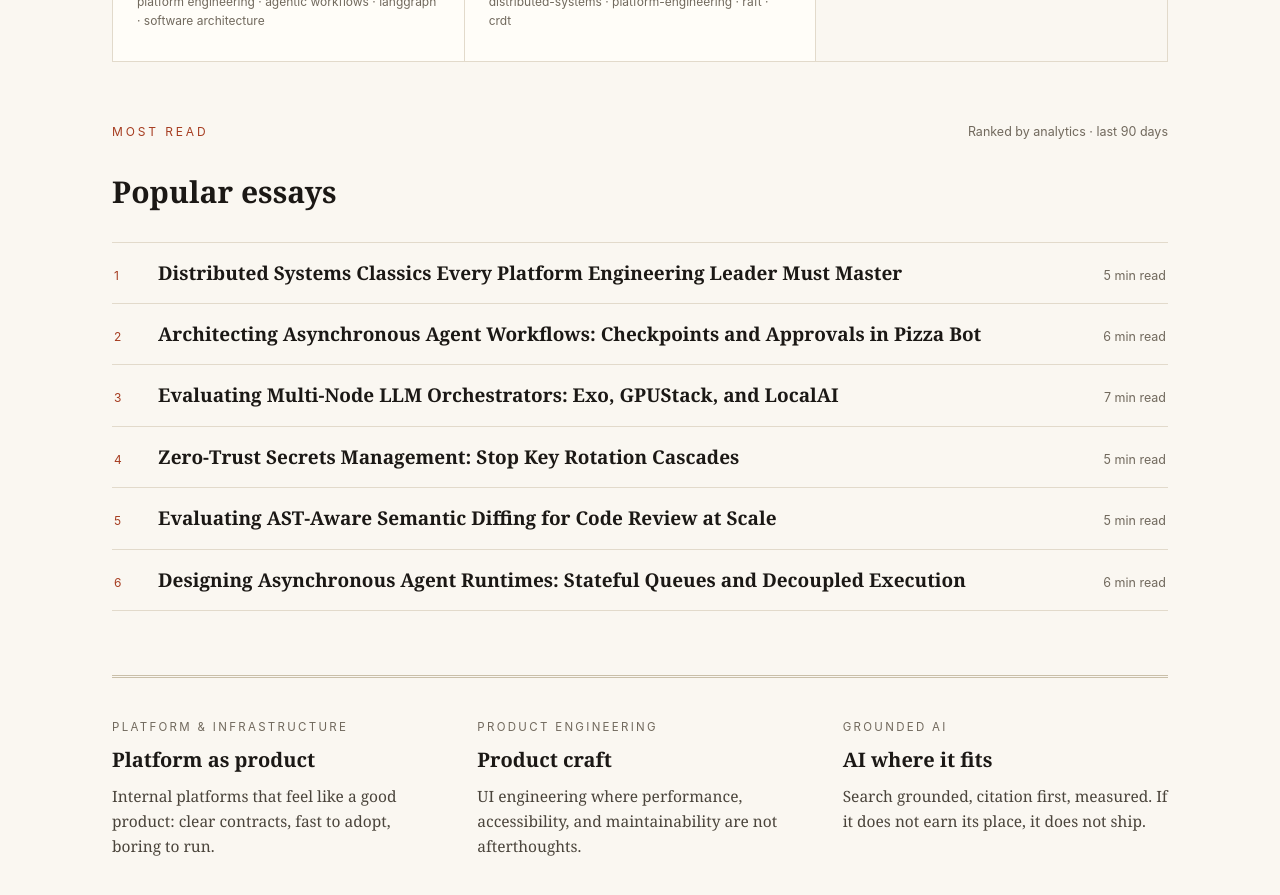
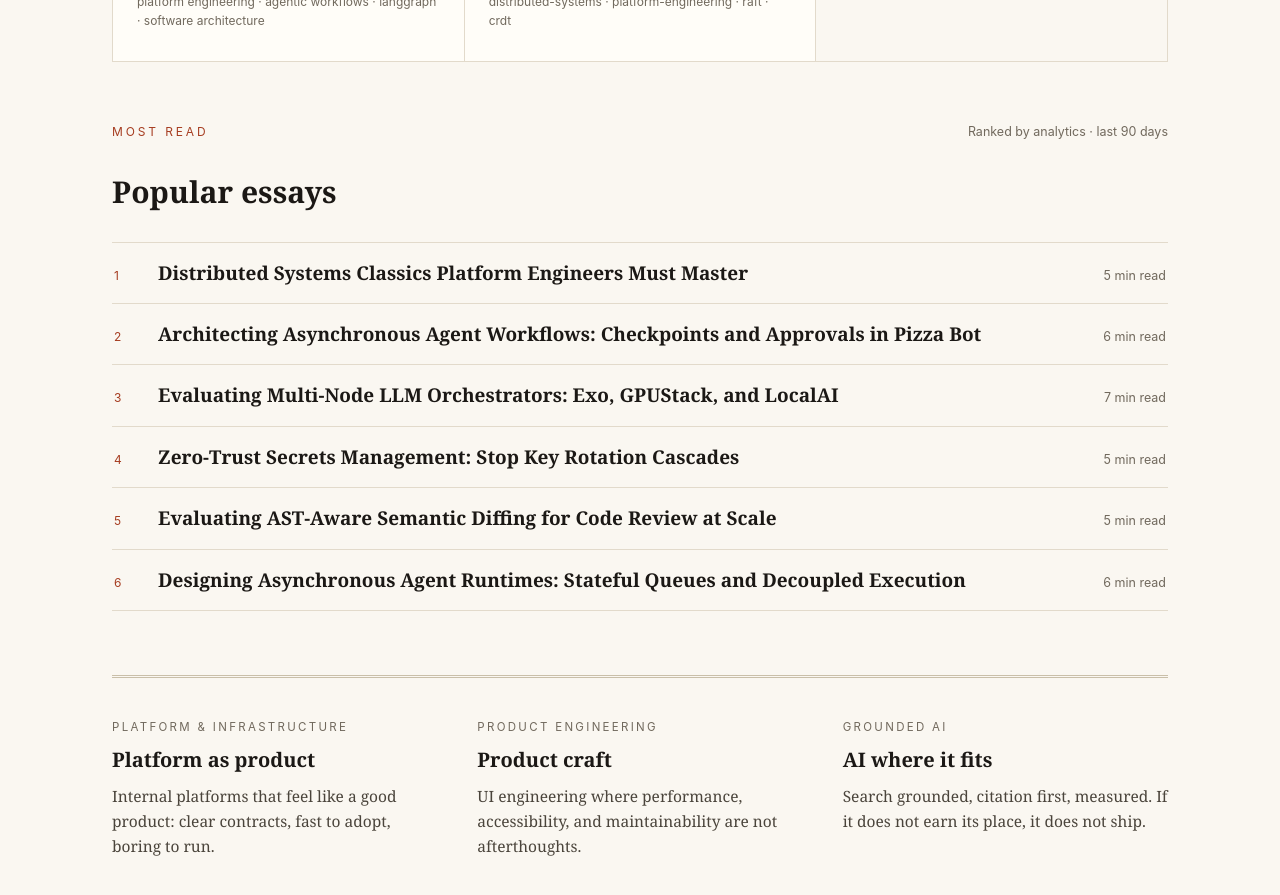
Before and after one commit to rammehta1899/rammehta1899.github.io, a Jekyll site: the page built from index.md, in a window 1280 px wide and 900 px high, scrolled down 2020 px. Shown: the top 895 px of the window. Built offline with Jekyll 4.4.1, drawn with Linux system fonts in a browser that asks for light colours.

Commit message:
Labels system, rarest-first related posts, dark mode, nav tracking, favicon, dedup + short titles

```diff
--- a/_posts/2026-09-15-distributed-systems-classics-every-platform-engineering-leader-must-master.md
+++ b/_posts/2026-09-15-distributed-systems-classics-every-platform-engineering-leader-must-master.md
@@ -1,8 +1,9 @@
 ---
-title: Distributed Systems Classics Every Platform Engineering Leader Must Master
+title: 'Distributed Systems Classics Platform Engineers Must Master'
 description: Why platform engineering failures stem from ignoring classic distributed systems constraints like FLP impossibility, Lamport clocks, and CRDT limitations.
 categories: ["Engineering", "Platform Engineering"]
 tags: ["platform engineering", "distributed systems", "paxos", "raft", "crdt", "architecture"]
+labels: [distributed-systems-theory, consensus-and-replication, engineering-leadership]
 ---
 Every few months, an engineering team pitches an active-active, multi-region database architecture that promises zero latency overhead, zero data loss, and perfect global consistency across continents. It sounds compelling on a whiteboard. Then latency spikes, network partitions hit, and data quietly corrupts under concurrent writes. Most platform failures do not happen because engineers encountered a novel edge case. They happen because teams ignore theoretical limits established forty years ago. Studying foundational research compiled in [Nicu Vartolomei's reading list](https://nvartolomei.com/dist-sys-classics/) saves months of doomed technical design and cross-organizational friction.
 
```
